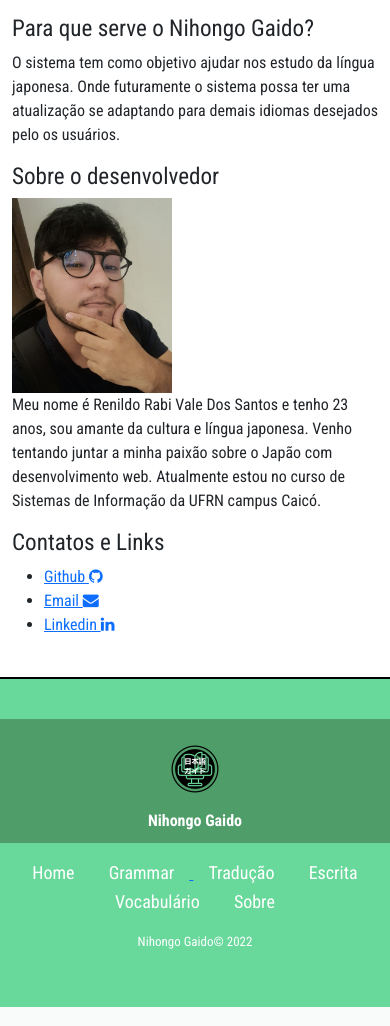
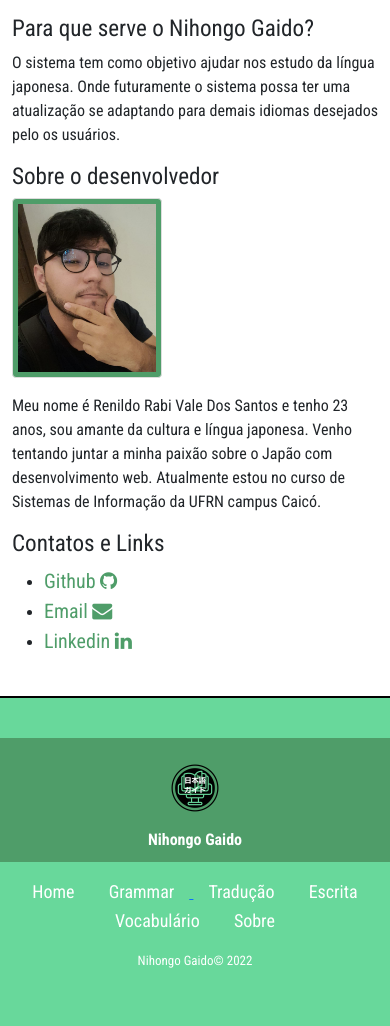
Before and after one commit to Renildo15/Nihongo-Gaido, a Django app: page /sobre/ in a window 390 px wide. Shown: the part 470-1496 px from the top of the page. Run offline with Django 4.2, Linux system fonts and the light colour scheme; a user stored in the database is signed in; some web fonts are replaced.

Commit message:
Responsividade - Corrigindo css #63

```diff
--- a/src/nihongo_pages_app/templates/pages/sobre.html
+++ b/src/nihongo_pages_app/templates/pages/sobre.html
@@ -23,10 +23,10 @@
             </p>
         </div>
 
-        <div class="col-md-6">
+        <div class="col-md-6 img">
             <h3>Sobre o desenvolvedor</h3>
             <img src={% static 'imgs/WhatsApp_Image_2022-06-14_at_11.27.56.jpeg' %}>
-            <p>
+            <p class="mt-3">
                 Meu nome é Renildo Rabi Vale Dos Santos e tenho 23 anos, sou amante da cultura e língua japonesa. Venho tentando juntar a minha paixão sobre o Japão
                 com desenvolvimento web. Atualmente estou no curso de Sistemas de Informação da UFRN campus Caicó.
             </p>
@@ -35,7 +35,7 @@
     <div class="row">
         <div>
             <h3>Contatos e Links</h3>
-            <ul>
+            <ul class="links-sobre">
                 <li>
                     <a href="https://github.com/Renildo15" target="_blank">
                         Github <i class= "fa fa-github"></i>
--- a/src/static/styles/styles-33.css
+++ b/src/static/styles/styles-33.css
@@ -104,8 +104,27 @@ i{
   display: block;
 }
 
+/*Sobre*/
 
 
+ul.links-sobre li a{
+    text-decoration: none;
+    font-size: 20px;
+    color: #4F9D69;
+    cursor: pointer;
+}
+
+ul.links-sobre li a:hover{
+    letter-spacing: 2px;
+}
+
+.img img{
+    border: 1px solid #ddd;
+    border-radius: 4px;
+    padding: 5px;
+    width: 150px;
+    background-color: #4F9D69;
+}
 
 
 
@@ -604,13 +623,13 @@ label{
 
 .btn-profile-voltar{
     color: white;
-    background-color: #ffc107;
-    border-color: #ffc107;
+    background-color: #660066;
+    border-color: #660066;
 }
 
 .btn-profile-voltar:hover{
-    background-color: #ca9a0b;
-    border-color: #ca9a0b;
+    background-color: #420042;
+    border-color: #420042;
 }
 
 .btn:hover {
--- a/src/user_app/forms.py
+++ b/src/user_app/forms.py
@@ -34,9 +34,7 @@ class RegisterUserForm(UserCreationForm):
         self.fields['password2'].widget.attrs['class'] = 'input'
 
 class PasswordChangingForm(PasswordChangeForm):
-    old_password = forms.EmailField(widget=forms.EmailInput(attrs={'id': 'email', 'placeholder': 'Digite a senha antiga...', 'class': 'input'}), label="Senha antiga: ")
-    new_password1 = forms.CharField(widget=forms.TextInput(attrs={'id': 'nome', 'placeholder': 'Digite sua nova senha...', 'class': 'input'}), label="Nova senha: ")
-    new_password2 = forms.CharField(widget=forms.TextInput(attrs={'id': 'sobrenome', 'placeholder': 'Digite sua noa senha novamente...', 'class': 'input'}), label="Confirme a senha: ")
+
     class Meta:
         model = User
         fields = ('old_password', 'new_password1', 'new_password2')
--- a/src/user_app/templates/mudar_senha.html
+++ b/src/user_app/templates/mudar_senha.html
@@ -14,7 +14,7 @@
 
 
 {% endif %}
-<div class='form-container-senha ' >
+<div class='form-container' >
     <form method="POST" action="{% url 'user:mudar_senha' %}" class="shadow">
         {% csrf_token %}
         <div class="mt-3 text-center">
--- a/src/user_app/templates/mudar_senha_sucesso.html
+++ b/src/user_app/templates/mudar_senha_sucesso.html
@@ -14,8 +14,8 @@
               <div class="h1-div">
                 <h1>Senha Alterada com Sucesso</h1>
               </div>
-              <div class="div-btn">
-                <a href="{% url 'pages:home' %}" class="home-btn mb-3">Voltar para a home</a>
+              <div class="content-reset">
+                <a href="{% url 'pages:home' %}" class="btn btn-login mb-3">Voltar para a home</a>
               </div>
 
             </div>
--- a/src/user_app/templates/profile/profile_form.html
+++ b/src/user_app/templates/profile/profile_form.html
@@ -14,7 +14,7 @@
 {% endif %}
 <div class="form-container shadow-sm p-3 mb-5 bg-white rounded">
     <div class="title-container text-center">
-        <h2 class="title-form ">Alterar informações</h2>
+        <h2 class="title-form" style="color:#FFF">Alterar informações</h2>
     </div>
     <form method="POST" action="" enctype="multipart/form-data">
 
```
Also changed, not shown: src/example_app/templates/example_list.html (+6 -3 lines), src/vocabulary_app/templates/conjugation_list.html (+5 -2 lines), src/db.sqlite3.
